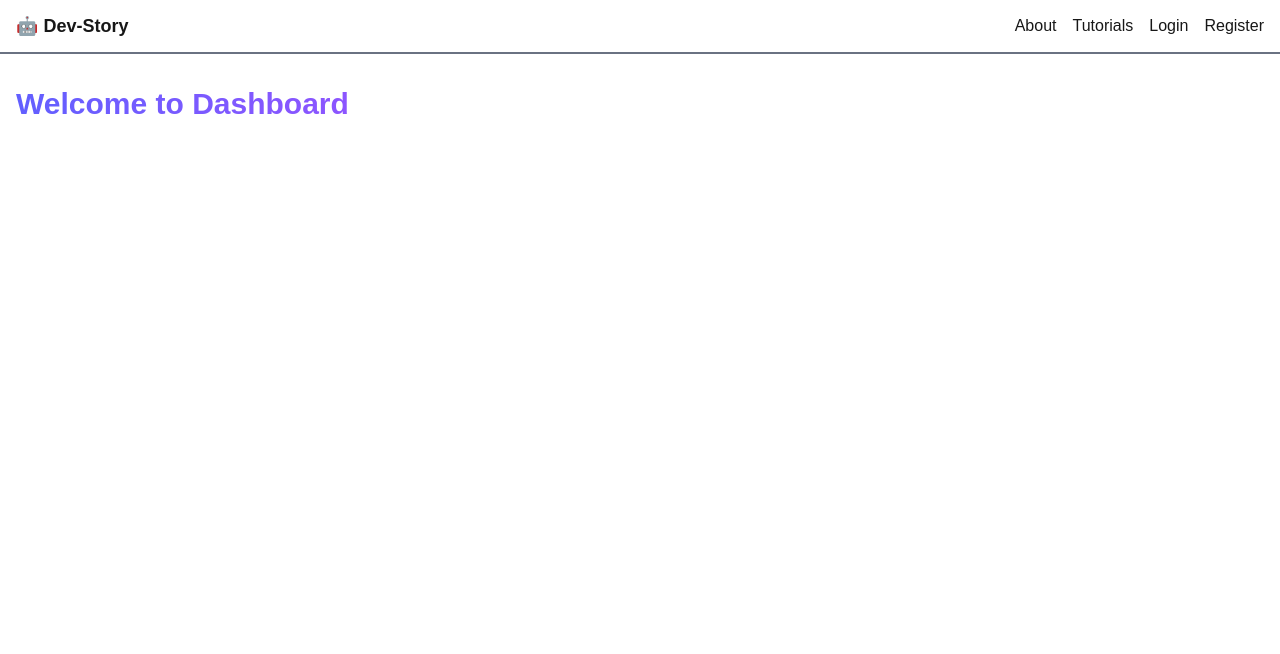
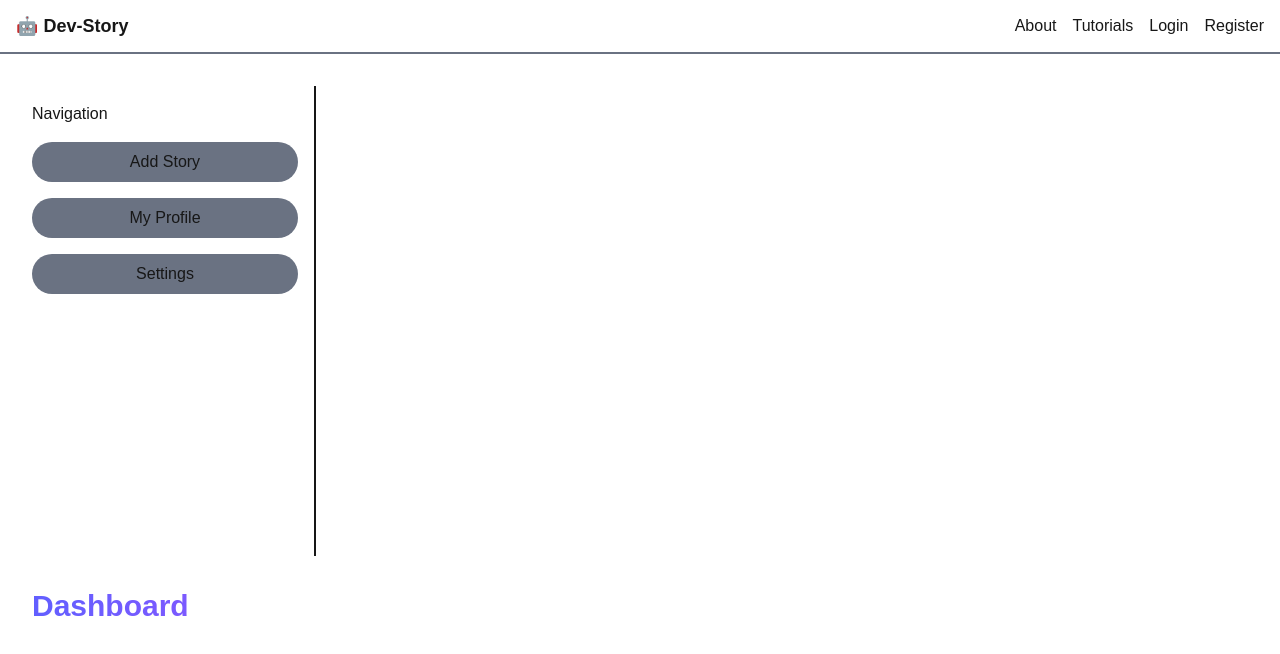
Before and after one commit to the-abed/next-first, a Next.js app: page /dashboard in a window 1280 px wide. Shown: the top 654 px of the page. Built offline with nearby package versions, Linux system fonts and the light colour scheme.

Commit message:
add dashboard

```diff
--- /dev/null
+++ b/src/app/dashboard/add-story/page.jsx
@@ -0,0 +1,12 @@
+import Title from '@/components/Title';
+import React from 'react';
+
+const AddStory = () => {
+    return (
+        <div>
+            <Title>Add Your Story</Title>
+        </div>
+    );
+};
+
+export default AddStory;
--- /dev/null
+++ b/src/app/dashboard/layout.jsx
@@ -0,0 +1,35 @@
+import Link from "next/link";
+import React from "react";
+
+const DashboardLayout = ({ children }) => {
+  return (
+    <div className="grid grid-cols-12 gap-4 min-h-screen">
+      <div className="col-span-3 p-4 border-r-2">
+        <h4>Navigation</h4>
+        <div className="flex flex-col gap-4 mt-4">
+          <Link
+            className="bg-gray-500 px-4 py-2 rounded-3xl hover:scale-110 text-center"
+            href={"/dashboard/add-story"}
+          >
+            Add Story
+          </Link>
+          <Link
+            className="bg-gray-500 px-4 py-2 rounded-3xl hover:scale-110 text-center"
+            href={"/dashboard/my-profile"}
+          >
+            My Profile
+          </Link>
+          <Link
+            className="bg-gray-500 px-4 py-2 rounded-3xl hover:scale-110 text-center"
+            href={"/dashboard/settings"}
+          >
+            Settings
+          </Link>
+        </div>
+      </div>
+      <div className="col-span-10 p-4">{children}</div>
+    </div>
+  );
+};
+
+export default DashboardLayout;
--- /dev/null
+++ b/src/app/dashboard/my-profile/page.jsx
@@ -0,0 +1,12 @@
+import Title from '@/components/Title';
+import React from 'react';
+
+const MyProfile = () => {
+    return (
+        <div>
+            <Title>Profile Page</Title>
+        </div>
+    );
+};
+
+export default MyProfile;
--- a/src/app/dashboard/page.jsx
+++ b/src/app/dashboard/page.jsx
@@ -3,9 +3,9 @@ import React from "react";
 
 const Dashboard = () => {
   return (
-    <div>
-      <Title> Welcome to Dashboard</Title>
-    </div>
+  <div>
+      <Title>Dashboard</Title>
+  </div>
   );
 };
 
--- /dev/null
+++ b/src/app/dashboard/settings/page.jsx
@@ -0,0 +1,12 @@
+import Title from '@/components/Title';
+import React from 'react';
+
+const Settings = () => {
+    return (
+        <div>
+            <Title>Settings</Title>
+        </div>
+    );
+};
+
+export default Settings;
--- a/src/components/Banner.jsx
+++ b/src/components/Banner.jsx
@@ -7,7 +7,7 @@ const Banner = () => {
   const handleShareStory = () => {
     const password = prompt("Enter the password:");
     if (password === "1234") {
-      router.push("/stories");
+      router.push("/dashboard");
     }
   };
   return (
```
Also changed, not shown: src/app/(auth)/login/page.jsx (renamed from src/app/login/page.jsx), src/app/(auth)/register/page.jsx (renamed from src/app/register/page.jsx).
